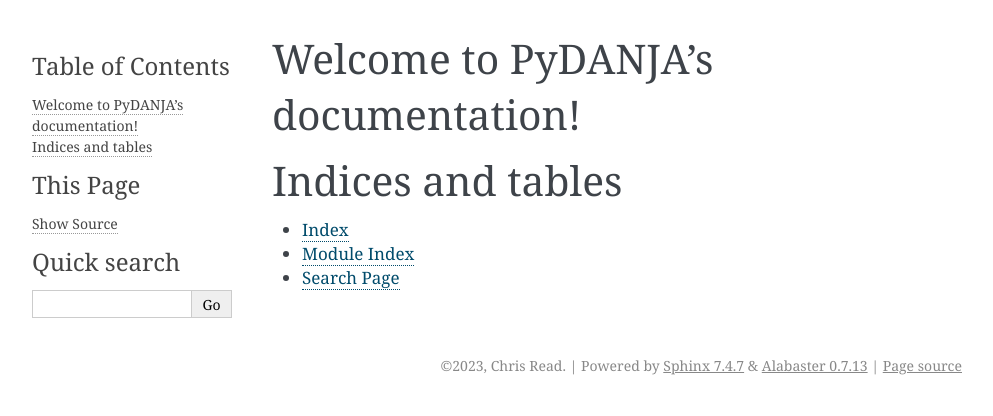
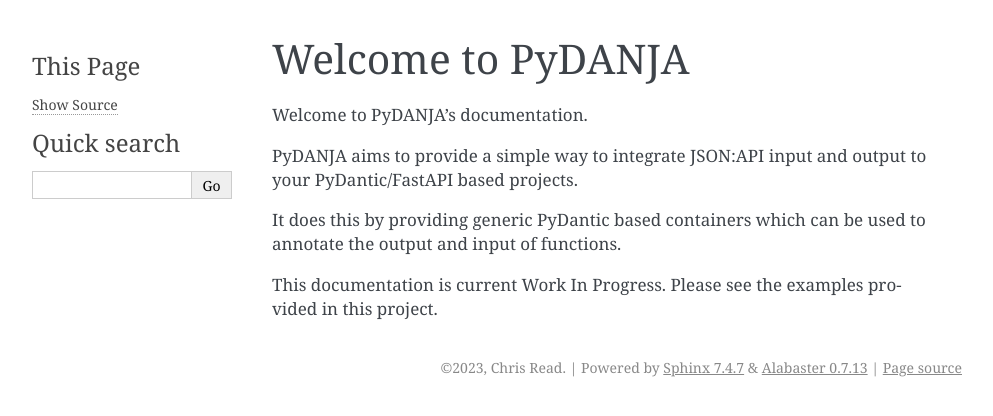
Before and after one commit to Centurix/pydanja, a Sphinx documentation site: the page built from docs/index.rst, in a window 1280 px wide. Shown: the top 416 px of the page, without its empty margins (148-1141 px from the left). Built offline with Sphinx 7.4.7, drawn with Linux system fonts in a browser that asks for light colours.

Commit message:
Initial documentation

```diff
--- a/docs/index.rst
+++ b/docs/index.rst
@@ -1,20 +1,12 @@
-.. PyDANJA documentation master file, created by
-   sphinx-quickstart on Sat Sep 23 17:11:46 2023.
-   You can adapt this file completely to your liking, but it should at least
-   contain the root `toctree` directive.
-
-Welcome to PyDANJA's documentation!
-===================================
-
-.. toctree::
-   :maxdepth: 2
-   :caption: Contents:
-
-
-
-Indices and tables
+Welcome to PyDANJA
 ==================
 
-* :ref:`genindex`
-* :ref:`modindex`
-* :ref:`search`
+Welcome to PyDANJA's documentation.
+
+PyDANJA aims to provide a simple way to integrate JSON:API input and output to
+your PyDantic/FastAPI based projects.
+
+It does this by providing generic PyDantic based containers which can be used to annotate
+the output and input of functions.
+
+This documentation is current Work In Progress. Please see the examples provided in this project.
```
